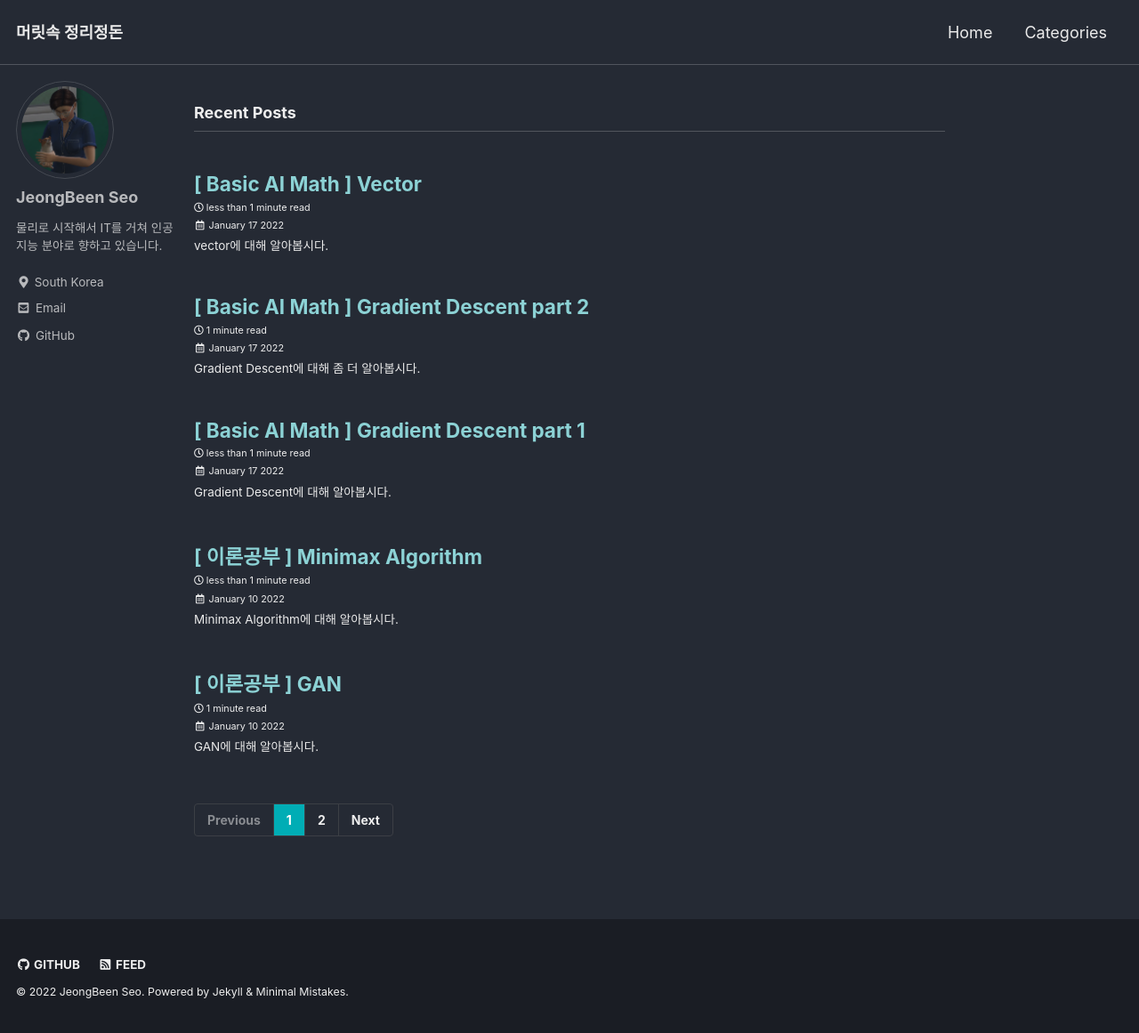
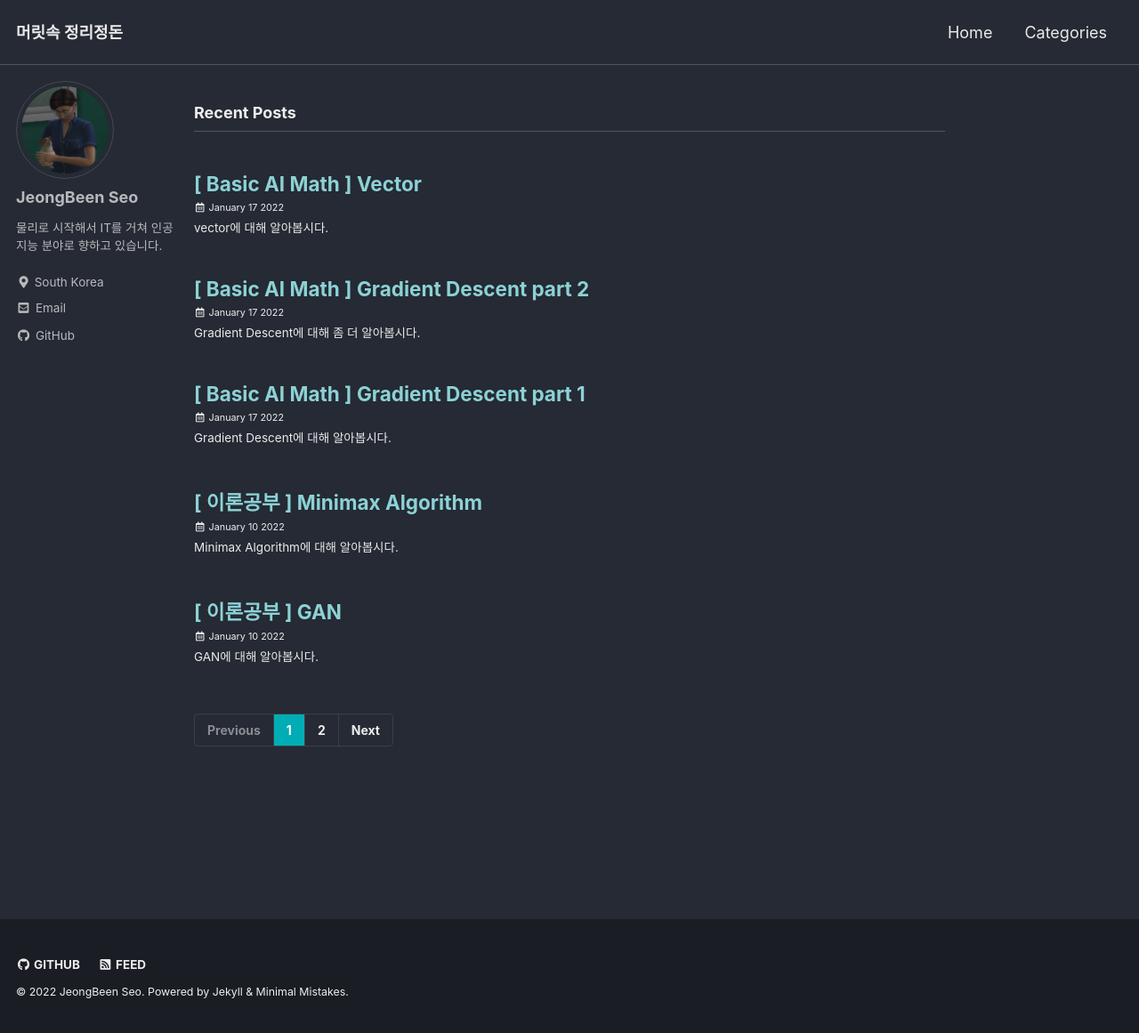
Before and after one commit to claire-1125/claire-1125.github.io, a Jekyll site: the page built from index.html, in a window 1280 px wide and 1161 px high. Shown: the whole window at 89% size. Built offline with Jekyll 4.4.1, drawn with Linux system fonts in a browser that asks for light colours; cached includes are drawn as plain includes; the list of posts is cut into pages by our own code; some of the changed lines change nothing that is shown.

Commit message:
committed in Jen 27

```diff
--- a/_config.yml
+++ b/_config.yml
@@ -285,8 +285,8 @@
     values:
       layout: single
       author_profile: true
-      read_time: true
-      comments: # true
+      read_time: false
+      comments: false
       share: true
       related: true
 
```
